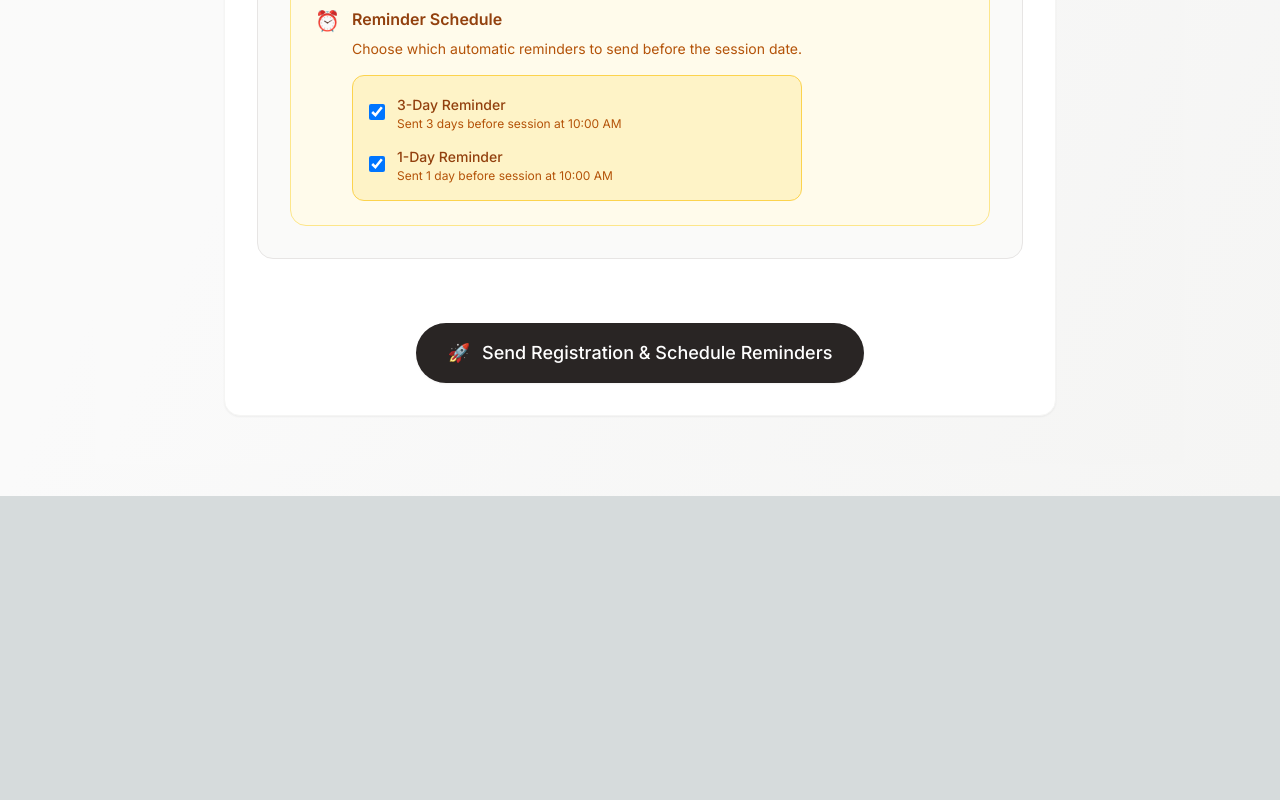
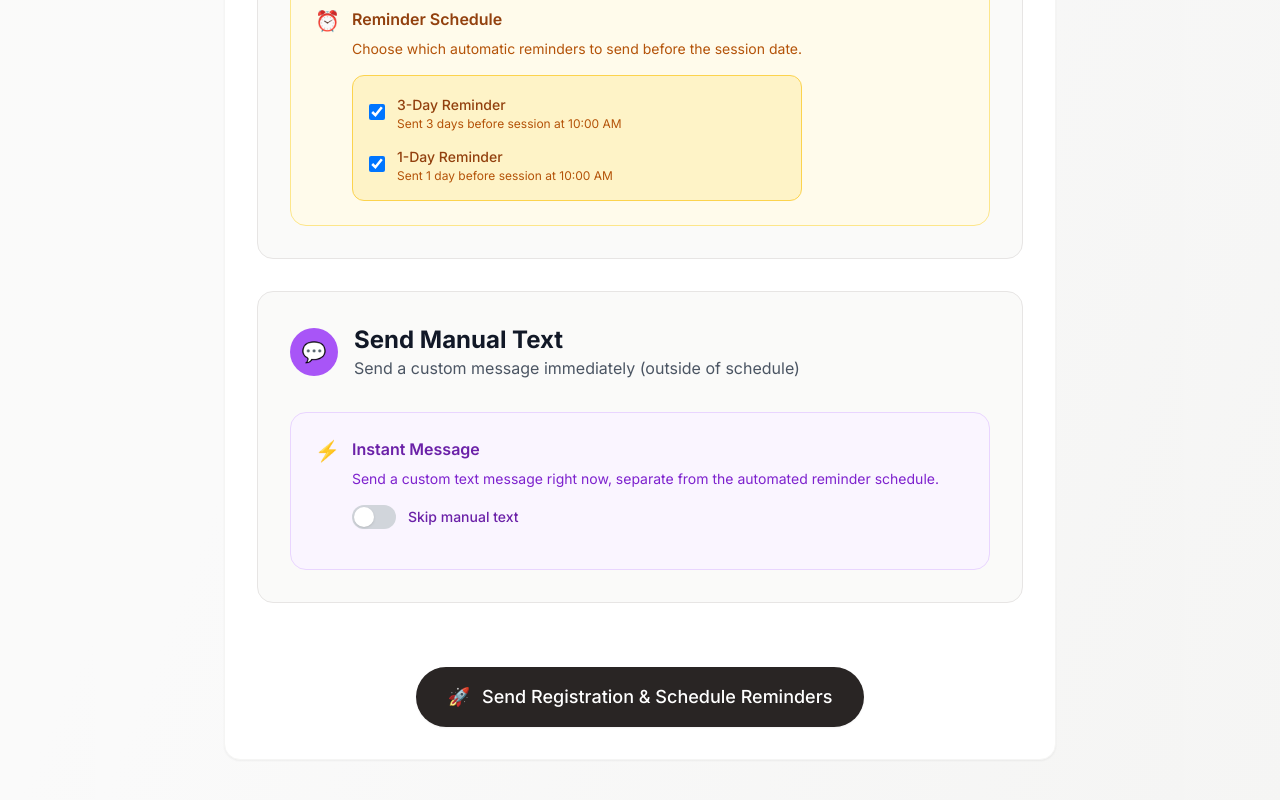
Before and after one commit to sirwalterjones/sessionremind, a Next.js app: page /new in a window 1280 px wide. Shown: the part 2138-2938 px from the top of the page. Before the commit the page ends 2634 px from the top, so only its background shows below. Built offline with nearby package versions, Linux system fonts and the light colour scheme.

Commit message:
Update app pages and form component
- Update app/page.tsx and app/new/page.tsx with improvements
- Update components/Form.tsx with enhancements
- Improve user experience and functionality

```diff
--- a/app/new/page.tsx
+++ b/app/new/page.tsx
@@ -16,6 +16,8 @@ interface FormData {
   sendRegistrationMessage: boolean
   threeDayReminder: boolean
   oneDayReminder: boolean
+  sendManualText: boolean
+  manualMessage: string
 }
 
 export default function NewReminder() {
@@ -294,7 +296,40 @@ export default function NewReminder() {
         console.log('Skipping registration confirmation (disabled by user)')
       }
 
-      // 2. Schedule reminders if selected
+      // 2. Send manual text immediately (if enabled)
+      let manualTextSent = false
+      let finalManualMessage = ''
+
+      if (formData.sendManualText) {
+        console.log('Sending manual text...')
+
+        // Replace placeholders in manual message
+        finalManualMessage = formData.manualMessage
+          .replace(/{name}/g, formData.name)
+          .replace(/{sessionTitle}/g, formData.sessionTitle)
+          .replace(/{sessionTime}/g, formData.sessionTime)
+
+        const manualSmsResponse = await fetch('/api/send-sms', {
+          method: 'POST',
+          headers: {
+            'Content-Type': 'application/json',
+          },
+          body: JSON.stringify({
+            ...formData,
+            message: finalManualMessage,
+          }),
+        })
+
+        if (!manualSmsResponse.ok) {
+          throw new Error('Failed to send manual text')
+        }
+
+        manualTextSent = true
+      } else {
+        console.log('Skipping manual text (disabled by user)')
+      }
+
+      // 3. Schedule reminders if selected
       if (formData.threeDayReminder || formData.oneDayReminder) {
         console.log('Scheduling reminders...')
 
@@ -329,6 +364,17 @@ export default function NewReminder() {
           })
         }
 
+        // Add manual text message (if sent)
+        if (manualTextSent) {
+          sentMessages.push({
+            ...formData,
+            message: finalManualMessage,
+            status: 'Sent (Manual)',
+            timestamp: new Date().toISOString(),
+            id: Date.now() + 1, // Ensure unique ID
+          })
+        }
+
         // Add scheduled reminders
         scheduleResult.scheduledReminders?.forEach((reminder: any) => {
           sentMessages.push({
@@ -346,14 +392,28 @@ export default function NewReminder() {
 
         localStorage.setItem('sentMessages', JSON.stringify(sentMessages))
 
-        // Create success message with details about scheduled/skipped reminders
+        // Create success message with details about sent messages and scheduled reminders
         const scheduledCount = scheduleResult.scheduledReminders?.length || 0
         let successDetail = ''
+        let sentCount = 0
+        let sentTypes = []
 
         if (registrationSent) {
-          successDetail = `${formData.name} has been registered and ${scheduledCount} reminder(s) scheduled.`
-        } else {
-          successDetail = `${scheduledCount} reminder(s) scheduled for ${formData.name}.`
+          sentCount++
+          sentTypes.push('registration')
+        }
+        if (manualTextSent) {
+          sentCount++
+          sentTypes.push('manual text')
+        }
+
+        if (sentCount > 0) {
+          successDetail = `${sentCount} message(s) sent (${sentTypes.join(', ')}) to ${formData.name}.`
+        }
+
+        if (scheduledCount > 0) {
+          if (successDetail) successDetail += ` `
+          successDetail += `${scheduledCount} reminder(s) scheduled.`
         }
 
         if (scheduleResult.skippedReminders && scheduleResult.skippedReminders.length > 0) {
@@ -364,13 +424,27 @@ export default function NewReminder() {
           successDetail += ` Session is ${scheduleResult.daysUntilSession} days away.`
         }
 
-        setSuccessMessage(registrationSent ? '✅ Registration & Reminders Scheduled!' : '✅ Reminders Scheduled!')
+        // Set appropriate success message
+        let successMsg = '✅ '
+        if (sentCount > 0 && scheduledCount > 0) {
+          successMsg += 'Messages Sent & Reminders Scheduled!'
+        } else if (sentCount > 0) {
+          successMsg += 'Messages Sent!'
+        } else {
+          successMsg += 'Reminders Scheduled!'
+        }
+
+        setSuccessMessage(successMsg)
         setSuccessDetails(successDetail)
         setShowSuccess(true)
       } else {
-        // Just registration, no reminders
+        // No scheduled reminders, but may have registration or manual text
+        const sentMessages = JSON.parse(localStorage.getItem('sentMessages') || '[]')
+        let sentCount = 0
+        let sentTypes = []
+
+        // Add registration message (if sent)
         if (registrationSent) {
-          const sentMessages = JSON.parse(localStorage.getItem('sentMessages') || '[]')
           sentMessages.push({
             ...formData,
             message: registrationMessage,
@@ -378,12 +452,30 @@ export default function NewReminder() {
             timestamp: new Date().toISOString(),
             id: Date.now(),
           })
-          localStorage.setItem('sentMessages', JSON.stringify(sentMessages))
+          sentCount++
+          sentTypes.push('registration')
+        }
 
-          setSuccessMessage('✅ Registration Confirmed!')
-          setSuccessDetails(`${formData.name} has been registered and confirmation sent to ${formData.phone}`)
+        // Add manual text message (if sent)
+        if (manualTextSent) {
+          sentMessages.push({
+            ...formData,
+            message: finalManualMessage,
+            status: 'Sent (Manual)',
+            timestamp: new Date().toISOString(),
+            id: Date.now() + 1,
+          })
+          sentCount++
+          sentTypes.push('manual text')
+        }
+
+        localStorage.setItem('sentMessages', JSON.stringify(sentMessages))
+
+        if (sentCount > 0) {
+          setSuccessMessage('✅ Messages Sent!')
+          setSuccessDetails(`${sentCount} message(s) sent (${sentTypes.join(', ')}) to ${formData.name}`)
         } else {
-          // No registration message, no reminders - just a confirmation
+          // No messages sent at all
           setSuccessMessage('✅ Setup Complete!')
           setSuccessDetails(`${formData.name} has been set up in the system without any messages sent.`)
         }
--- a/components/Form.tsx
+++ b/components/Form.tsx
@@ -14,6 +14,8 @@ interface FormData {
   sendRegistrationMessage: boolean
   threeDayReminder: boolean
   oneDayReminder: boolean
+  sendManualText: boolean
+  manualMessage: string
 }
 
 interface FormProps {
@@ -34,6 +36,8 @@ export default function Form({ initialData = {}, onSubmit, isSubmitting = false
     sendRegistrationMessage: initialData.sendRegistrationMessage !== false,
     threeDayReminder: initialData.threeDayReminder || true,
     oneDayReminder: initialData.oneDayReminder || true,
+    sendManualText: initialData.sendManualText || false,
+    manualMessage: initialData.manualMessage || 'Hi {name}! Just wanted to reach out about your {sessionTitle} session. Let me know if you have any questions!',
   })
 
   // Update form data when initialData changes
@@ -328,6 +332,73 @@ export default function Form({ initialData = {}, onSubmit, isSubmitting = false
           </div>
         </div>
 
+        {/* Manual Text Section */}
+        <div className="bg-stone-50 border border-stone-200 rounded-2xl p-8">
+          <div className="flex items-center mb-8">
+            <div className="w-12 h-12 bg-purple-500 rounded-full flex items-center justify-center mr-4">
+              <span className="text-white text-xl">💬</span>
+            </div>
+            <div>
+              <h3 className="text-2xl font-bold text-gray-900">Send Manual Text</h3>
+              <p className="text-gray-600">Send a custom message immediately (outside of schedule)</p>
+            </div>
+          </div>
+
+          <div className="space-y-6">
+            <div className="bg-purple-50 border border-purple-200 rounded-2xl p-6">
+              <div className="flex items-start">
+                <span className="text-purple-600 text-xl mr-3">⚡</span>
+                <div className="flex-1">
+                  <h4 className="text-purple-800 font-semibold mb-2">Instant Message</h4>
+                  <p className="text-purple-700 text-sm mb-4">
+                    Send a custom text message right now, separate from the automated reminder schedule.
+                  </p>
+                  <div className="flex items-center mb-4">
+                    <Switch
+                      checked={formData.sendManualText}
+                      onChange={(checked) => handleChange('sendManualText', checked)}
+                      className={`${
+                        formData.sendManualText ? 'bg-purple-600' : 'bg-gray-300'
+                      } relative inline-flex h-6 w-11 flex-shrink-0 cursor-pointer rounded-full border-2 border-transparent transition-colors duration-200 ease-in-out focus:outline-none focus:ring-2 focus:ring-purple-500 focus:ring-offset-2`}
+                    >
+                      <span className="sr-only">Send manual text message</span>
+                      <span
+                        aria-hidden="true"
+                        className={`${
+                          formData.sendManualText ? 'translate-x-5' : 'translate-x-0'
+                        } pointer-events-none inline-block h-5 w-5 transform rounded-full bg-white shadow ring-0 transition duration-200 ease-in-out`}
+                      />
+                    </Switch>
+                    <span className="ml-3 text-sm font-medium text-purple-800">
+                      {formData.sendManualText ? 'Send manual text now' : 'Skip manual text'}
+                    </span>
+                  </div>
+
+                  {formData.sendManualText && (
+                    <div className="mt-4">
+                      <label htmlFor="manualMessage" className="block text-sm font-medium text-purple-800 mb-2">
+                        Custom Message
+                      </label>
+                      <textarea
+                        name="manualMessage"
+                        id="manualMessage"
+                        rows={3}
+                        value={formData.manualMessage}
+                        onChange={(e) => handleChange('manualMessage', e.target.value)}
+                        className="w-full px-4 py-3 bg-white border border-purple-200 rounded-xl text-gray-900 placeholder-gray-400 focus:outline-none focus:ring-2 focus:ring-purple-400 focus:border-purple-400 transition-all duration-200 resize-none"
+                        placeholder="Your custom message..."
+                      />
+                      <div className="mt-2 text-sm text-purple-600">
+                        💡 Use {'{name}'}, {'{sessionTitle}'}, and {'{sessionTime}'} for personalization
+                      </div>
+                    </div>
+                  )}
+                </div>
+              </div>
+            </div>
+          </div>
+        </div>
+
         {/* Submit Button */}
         <div className="flex justify-center pt-8">
           <button
@@ -347,13 +418,20 @@ export default function Form({ initialData = {}, onSubmit, isSubmitting = false
             ) : (
               <>
                 <span className="mr-3">🚀</span>
-                {formData.sendRegistrationMessage && (formData.threeDayReminder || formData.oneDayReminder)
-                  ? 'Send Registration & Schedule Reminders'
-                  : formData.sendRegistrationMessage
-                  ? 'Send Registration Confirmation'
-                  : formData.threeDayReminder || formData.oneDayReminder
-                  ? 'Schedule Reminders'
-                  : 'Setup Complete'}
+                {(() => {
+                  const actions = []
+                  if (formData.sendRegistrationMessage) actions.push('Registration')
+                  if (formData.sendManualText) actions.push('Manual Text')
+                  if (formData.threeDayReminder || formData.oneDayReminder) actions.push('Schedule Reminders')
+
+                  if (actions.length === 0) return 'Setup Complete'
+                  if (actions.length === 1) {
+                    if (actions[0] === 'Registration') return 'Send Registration Confirmation'
+                    if (actions[0] === 'Manual Text') return 'Send Manual Text'
+                    if (actions[0] === 'Schedule Reminders') return 'Schedule Reminders'
+                  }
+                  return `Send ${actions.join(' & ')}`
+                })()}
               </>
             )}
           </button>
```
Also changed, not shown: app/page.tsx (+52 -1 lines).
